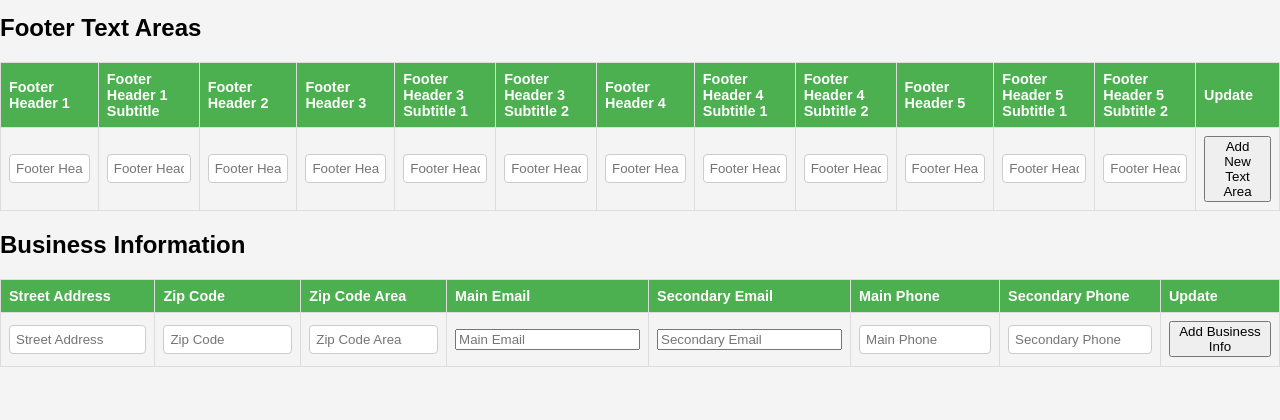
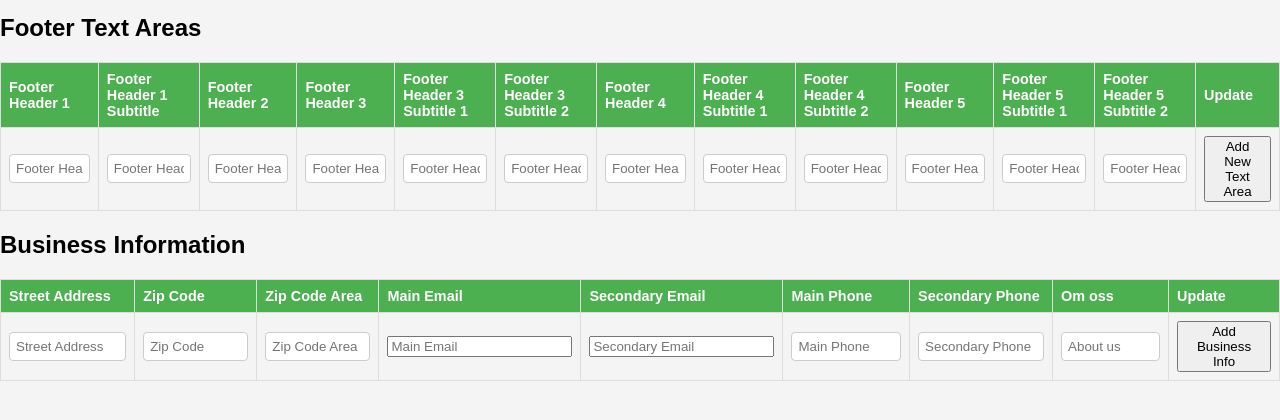
Before and after one commit to helfiesp/pgmobler_web, a Django app: template templates/admin/update_text_areas.html in a window 1280 px wide. Shown: the part 321-741 px from the top of the page. Run offline with Django 3.2, Linux system fonts and the light colour scheme; the template is opened without the code that fills it, so the values that code supplies are empty; parts of the project's set-up code (start-up, migrations or seed data) failed here and were passed over.

Commit message:
Update update_text_areas.html

```diff
--- a/templates/admin/update_text_areas.html
+++ b/templates/admin/update_text_areas.html
@@ -152,6 +152,7 @@
                 <th>Secondary Email</th>
                 <th>Main Phone</th>
                 <th>Secondary Phone</th>
+                <th>Om oss</th>
                 <th>Update</th>
             </tr>
         </thead>
@@ -167,6 +168,7 @@
                     <td><input type="email" name="secondary_email" value="{{ business_info.secondary_email }}"></td>
                     <td><input type="text" name="main_phone" value="{{ business_info.main_phone }}"></td>
                     <td><input type="text" name="secondary_phone" value="{{ business_info.secondary_phone }}"></td>
+                    <td><input type="text" name="about_us_text" value="{{ business_info.about_us_text }}"></td>
                     <td><button type="submit">Update Business Info</button></td>
                 </form>
             </tr>
@@ -181,6 +183,7 @@
                     <td><input type="email" name="secondary_email" placeholder="Secondary Email"></td>
                     <td><input type="text" name="main_phone" placeholder="Main Phone"></td>
                     <td><input type="text" name="secondary_phone" placeholder="Secondary Phone"></td>
+                    <td><input type="text" name="about_us_text" placeholder="About us"></td>
                     <td><button type="submit">Add Business Info</button></td>
                 </form>
             </tr>
```
